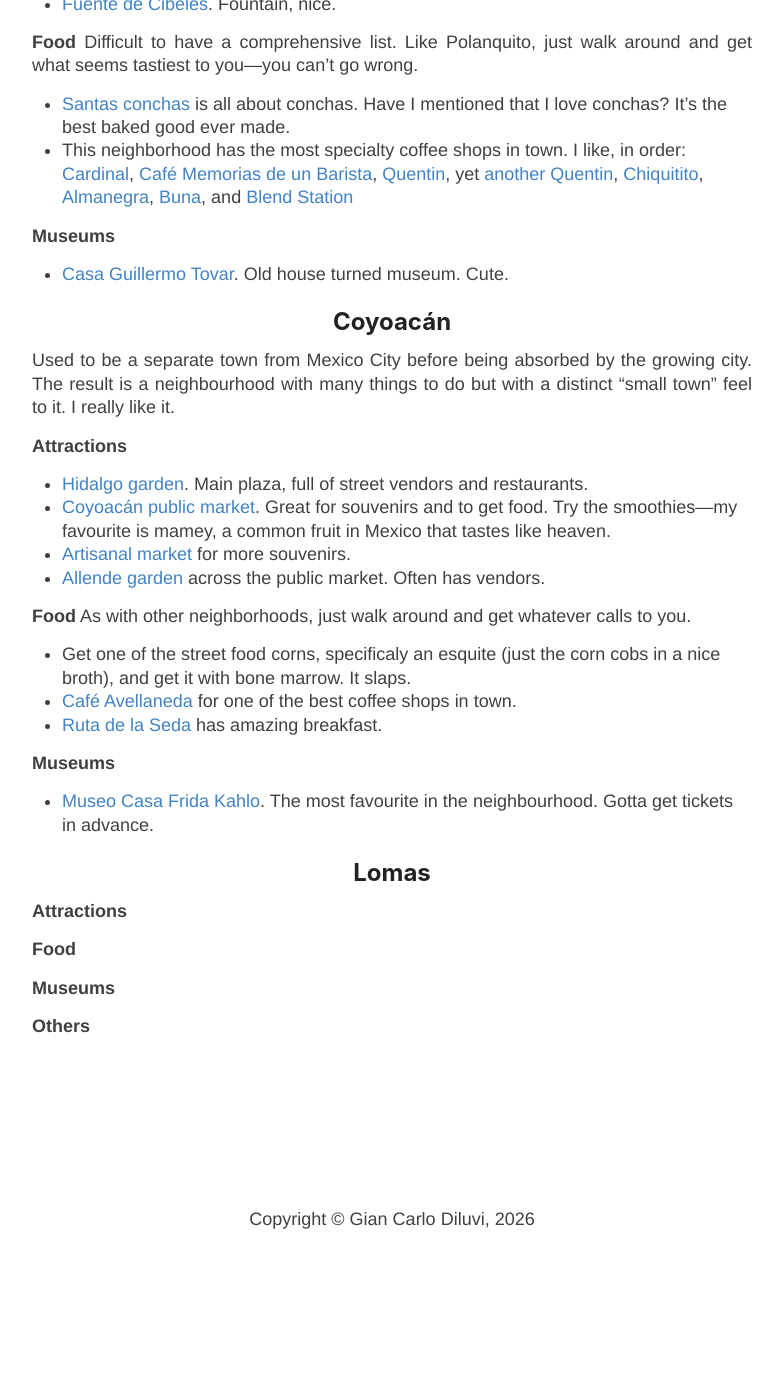
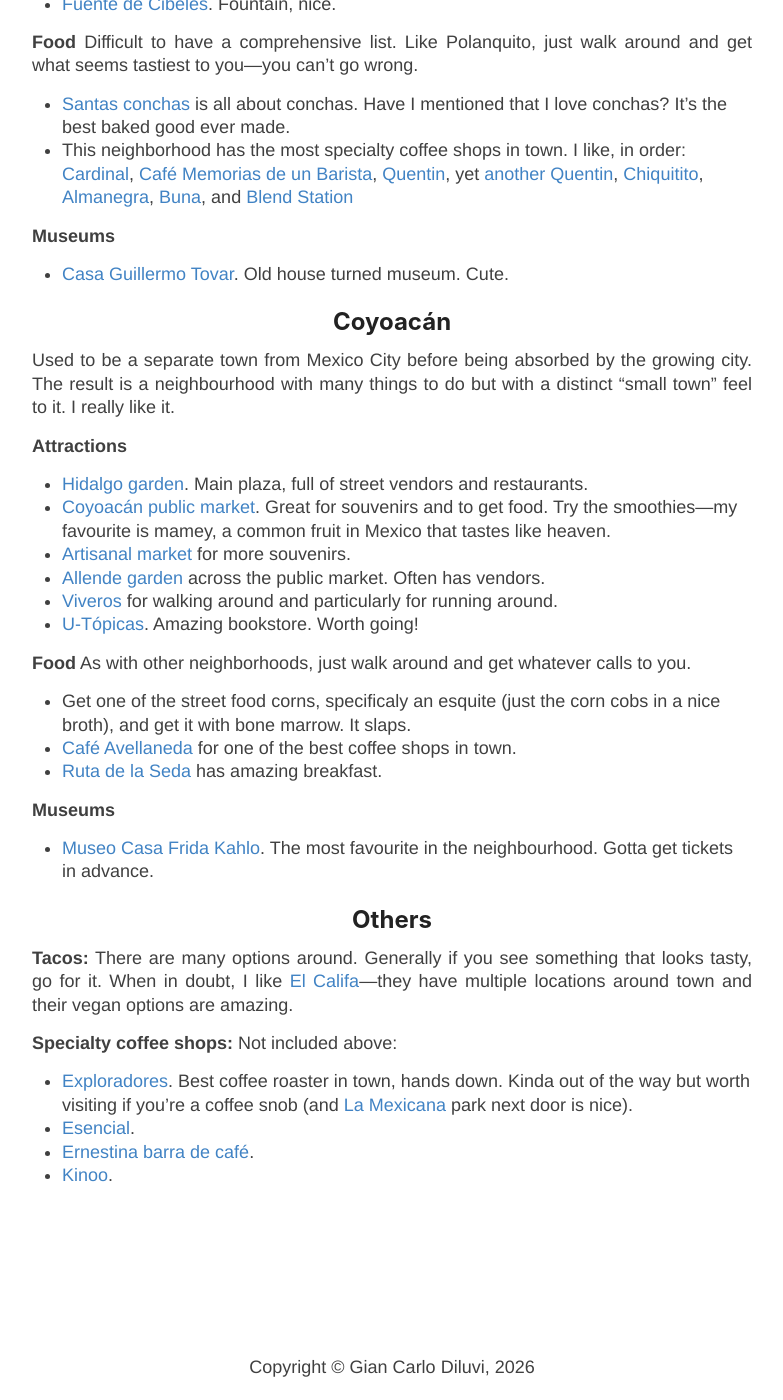
Before and after one commit to giankdiluvi/giankdiluvi.github.io, a Jekyll site: the page built from cdmx.md, in a window 1280 px wide and 1400 px high, scrolled down 3949 px. Shown: the whole window, without its empty margins (248-1031 px from the left). Built offline with Jekyll 4.4.1, drawn with Linux system fonts in a browser that asks for light colours; nearby versions of some CDN libraries; our own code applies the rules of GitHub Pages for plain Markdown files; before the commit the page ends 5200 px from its top, so only the background shows below that.

Commit message:
add others and more to coyoacan

```diff
--- a/cdmx.md
+++ b/cdmx.md
@@ -263,6 +263,9 @@
 - [Artisanal market](https://maps.app.goo.gl/fqub3zt61zN9ZGSf6) for more souvenirs.
 - [Allende garden](https://maps.app.goo.gl/Uwqd7Qa3HE2JF5Az8) across the public market.
 Often has vendors.
+- [Viveros](https://maps.app.goo.gl/1pxmNATAWBiXsvJG7)
+for walking around and particularly for running around.
+- [U-Tópicas](https://maps.app.goo.gl/cCupTta1ozev99KcA). Amazing bookstore. Worth going!
 
 
 **Food**
@@ -278,17 +281,19 @@
 The most favourite in the neighbourhood. Gotta get tickets in advance.
 
 
+## Others
 
+**Tacos:**
+There are many options around. Generally if you see something that looks tasty, go for it.
+When in doubt, I like [El Califa](https://maps.app.goo.gl/gL3uncfqkRbXJxnz6)&mdash;they
+have multiple locations around town and their vegan options are amazing.
 
-## Lomas
-
-**Attractions**
-
-
-**Food**
-
-
-**Museums**
-
-
-**Others**
+**Specialty coffee shops:**
+Not included above:
+- [Exploradores](https://maps.app.goo.gl/5asSGUxwpJKWEvRN9).
+Best coffee roaster in town, hands down. Kinda out of the way but worth visiting
+if you're a coffee snob
+(and [La Mexicana](https://maps.app.goo.gl/Gya8PQgZTwxxuJec8) park next door is nice).
+- [Esencial](https://maps.app.goo.gl/VzXaGn6njAY9TNRu8).
+- [Ernestina barra de café](https://maps.app.goo.gl/ALHRCdhBAXSvXmkS6).
+- [Kinoo](https://maps.app.goo.gl/UzSStUMsn1frdbgn6).
```
Also changed, not shown: 2 other files.
